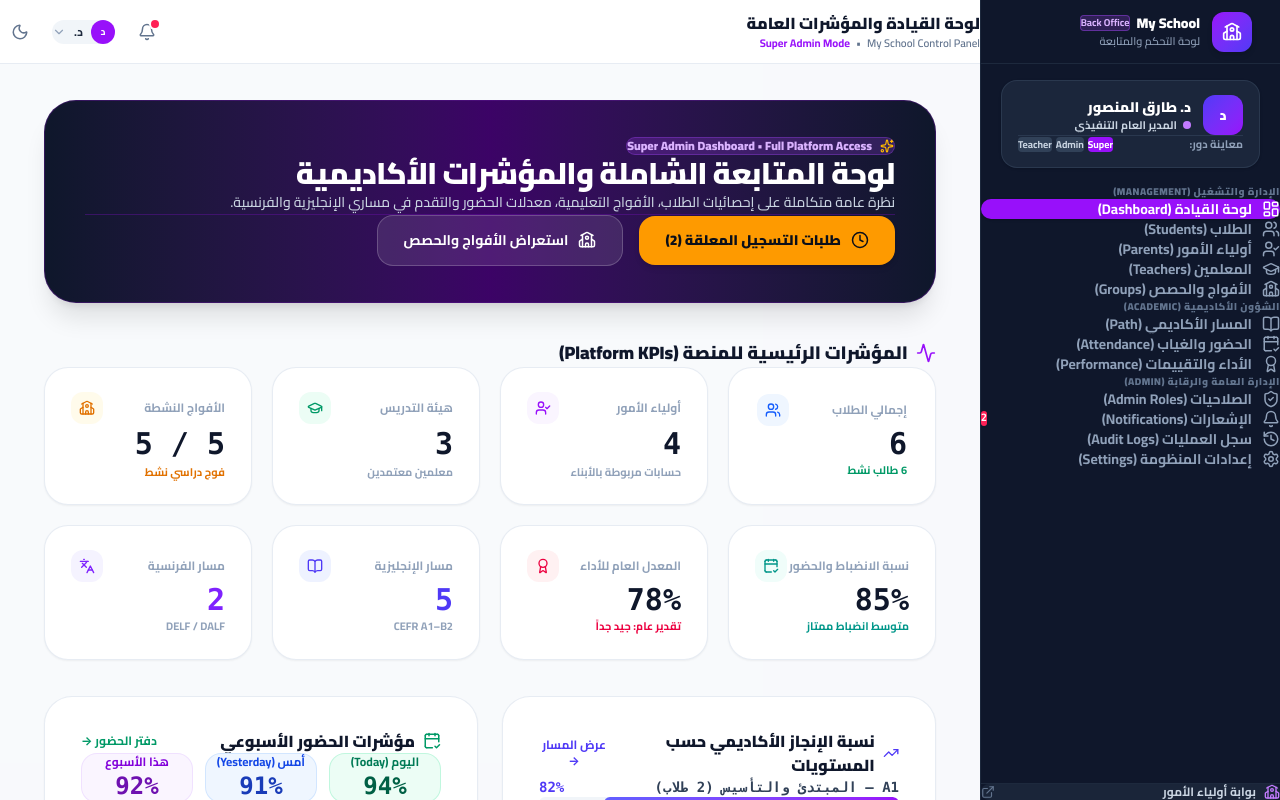
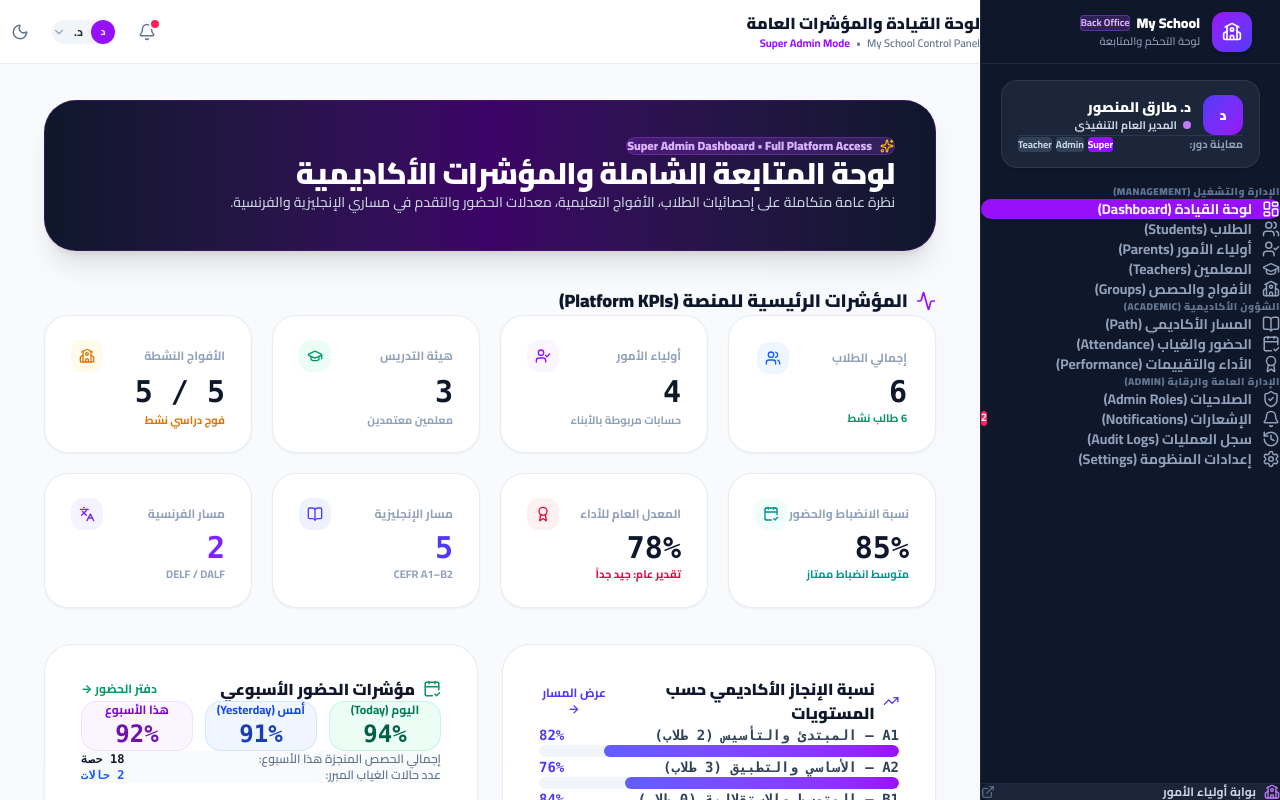
Before and after one commit to douzakaria1998-stack/awliya, a Next.js app: page /admin in a window 1280 px wide. Shown: the top 800 px of the page. Built offline with nearby package versions, Linux system fonts and the light colour scheme.

Commit message:
refactor(admin): remove action buttons row from overview welcome banner

```diff
--- a/src/components/admin/screens/AdminDashboardScreen.tsx
+++ b/src/components/admin/screens/AdminDashboardScreen.tsx
@@ -96,31 +96,6 @@ export function AdminDashboardScreen() {
                 ? 'نظرة عامة متكاملة على إحصائيات الطلاب، الأفواج التعليمية، معدلات الحضور والتقدم في مساري الإنجليزية والفرنسية.'
                 : 'Real-time monitoring of students, class groups, attendance rates, and curriculum progress across languages.'}
             </p>
-          </div>
-
-          {/* Action Row */}
-          <div className="flex flex-wrap items-center gap-4 pt-4 border-t border-purple-800/40">
-            {pendingCount > 0 && currentRole !== 'teacher' && (
-              <button
-                type="button"
-                onClick={() => setActiveTab('approvals')}
-                className="rounded-2xl bg-amber-500 hover:bg-amber-600 text-slate-950 font-black text-xs sm:text-sm transition-all shadow-md flex items-center gap-2.5 cursor-pointer leading-normal"
-                style={{ padding: '14px 26px' }}
-              >
-                <Clock size={18} className="shrink-0" />
-                <span>{language === 'ar' ? `طلبات التسجيل المعلقة (${pendingCount})` : `Pending Approvals (${pendingCount})`}</span>
-              </button>
-            )}
-
-            <button
-              type="button"
-              onClick={() => setActiveTab('groups')}
-              className="rounded-2xl bg-white/10 hover:bg-white/20 text-white font-bold text-xs sm:text-sm transition-all border border-white/20 flex items-center gap-2.5 cursor-pointer leading-normal"
-              style={{ padding: '14px 26px' }}
-            >
-              <School size={18} className="shrink-0" />
-              <span>{language === 'ar' ? 'استعراض الأفواج والحصص' : 'View Groups & Sessions'}</span>
-            </button>
           </div>
         </div>
       </div>
```
